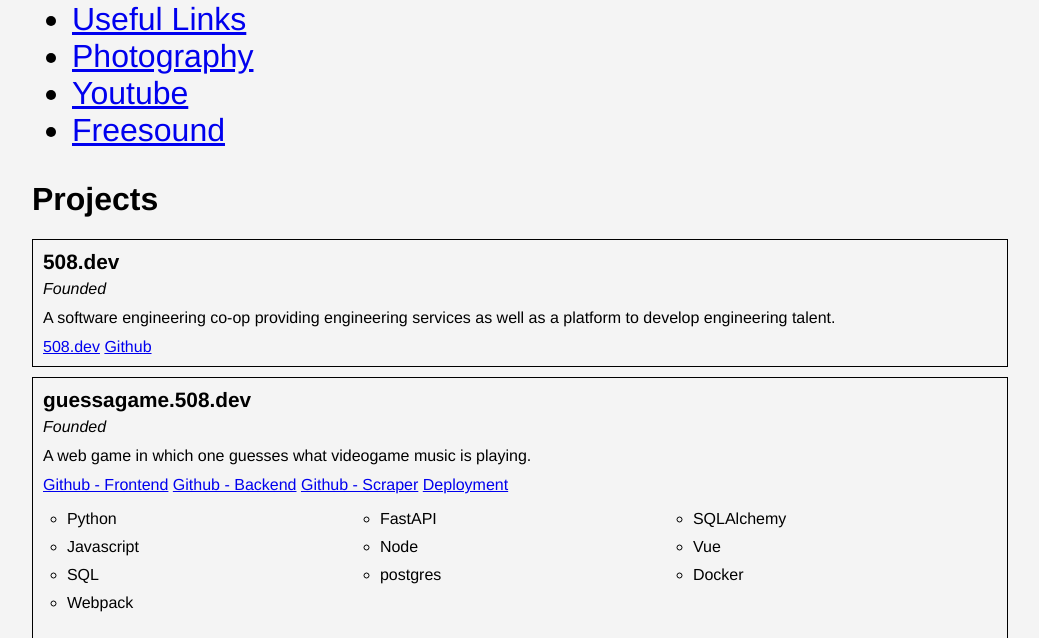
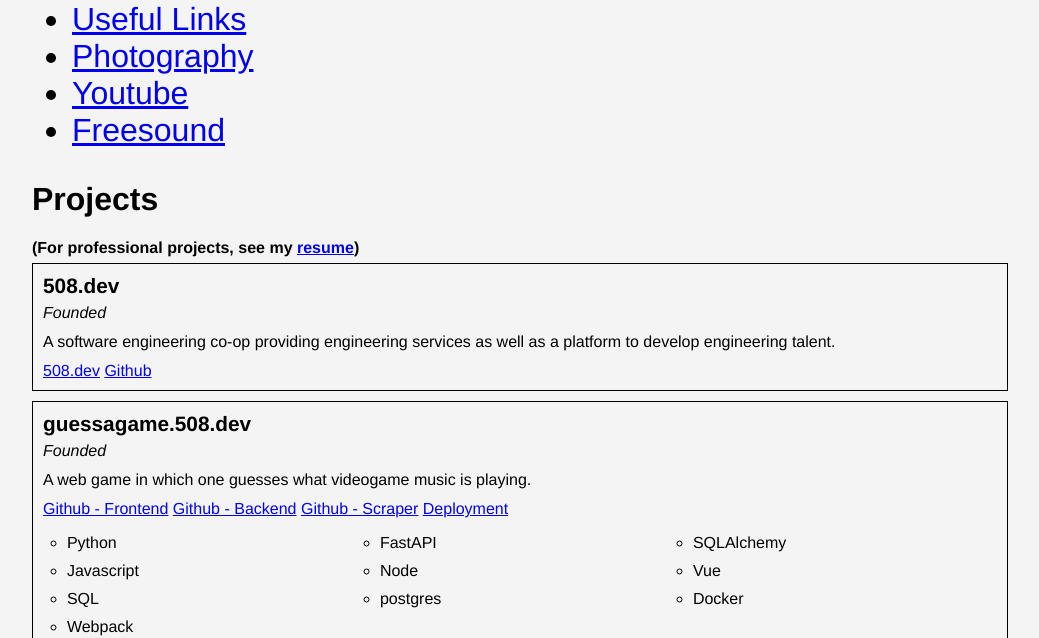
Before and after one commit to komali2/personalWebsite, a PHP site: page / in a window 1280 px wide. Shown: the part 610-1248 px from the top of the page, without its empty margins (120-1159 px from the left). Run offline with PHP 8.4, Linux system fonts and the light colour scheme; some libraries are stand-ins or nearby versions.

Commit message:
More updates

```diff
--- a/index.html
+++ b/index.html
@@ -63,6 +63,9 @@
       </header>
       <div class="projects">
         <h1>Projects</h1>
+        <h4>
+          (For professional projects, see my <a href="/resume.html">resume</a>)
+        </h4>
         <section>
           <h2>
             508.dev
--- a/resume.html
+++ b/resume.html
@@ -740,7 +740,7 @@
           </p>
           <p>
             In my journey to discover the trailhead to my path as a Software Engineer,
-            I've worked as an English teacher in China, Japan, and Taiwan. I've also
+            I've worked as an English teacher in the PRC, Japan, and Taiwan. I've also
             worked as a recruiter in Taiwan and the USA. This have given me a unique
             advantage when mentoring budding engineers. If this describes you (or doesn't!),
             please feel free to contact me!
--- a/styles.css
+++ b/styles.css
@@ -13,6 +13,10 @@ header {
 
 h1 small, h2 small, h3 small, h4 small {
   display: block;
+}
+
+h4 {
+    margin-bottom: 6px;
 }
 
 h3 small {
```
